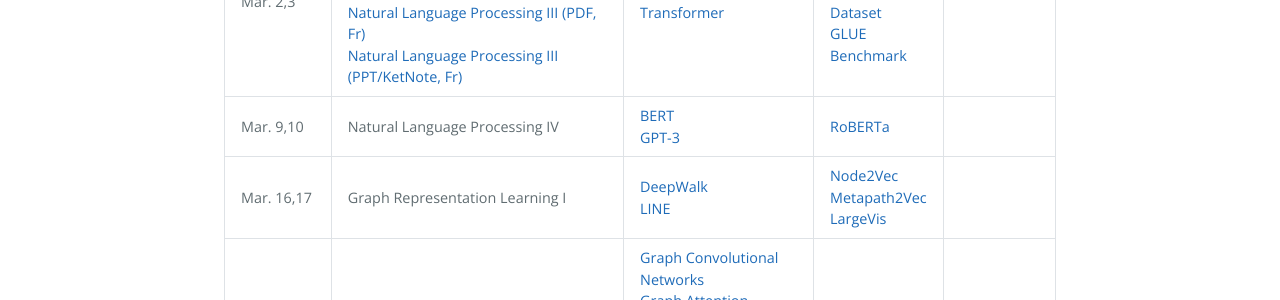
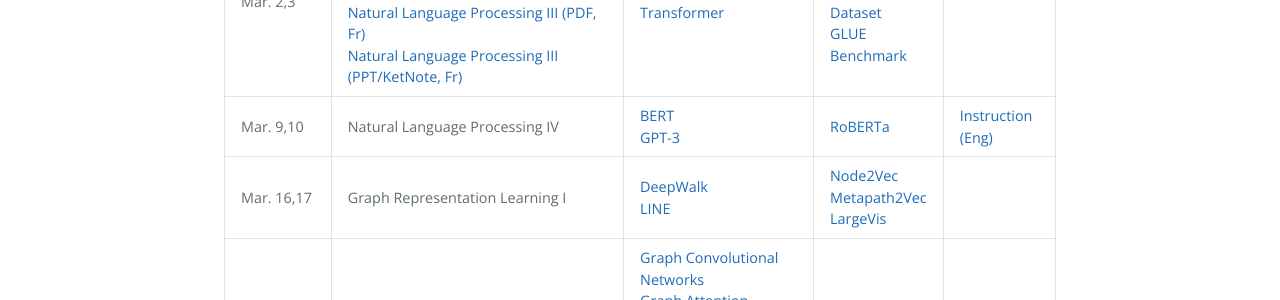
Before and after one commit to DeepGraphLearning/Math80600A_2022W, a Jekyll site: the page built from schedule.md, in a window 1280 px wide. Shown: the part 1312-1612 px from the top of the page. Built offline with Jekyll 4.4.1, drawn with Linux system fonts in a browser that asks for light colours.

Commit message:
Update schedule.md

```diff
--- a/schedule.md
+++ b/schedule.md
@@ -147,6 +147,9 @@ schedule:
     presentations:
       - name: RoBERTa
         url: https://arxiv.org/pdf/1907.11692
+    homeworks:
+      - name: Instruction (Eng)
+        url: https://www.dropbox.com/s/r32tentediwy854/HW2_Instruction.pdf?dl=0
   - date: Mar. 16,17
     topics:
       - name: Graph Representation Learning I
```
